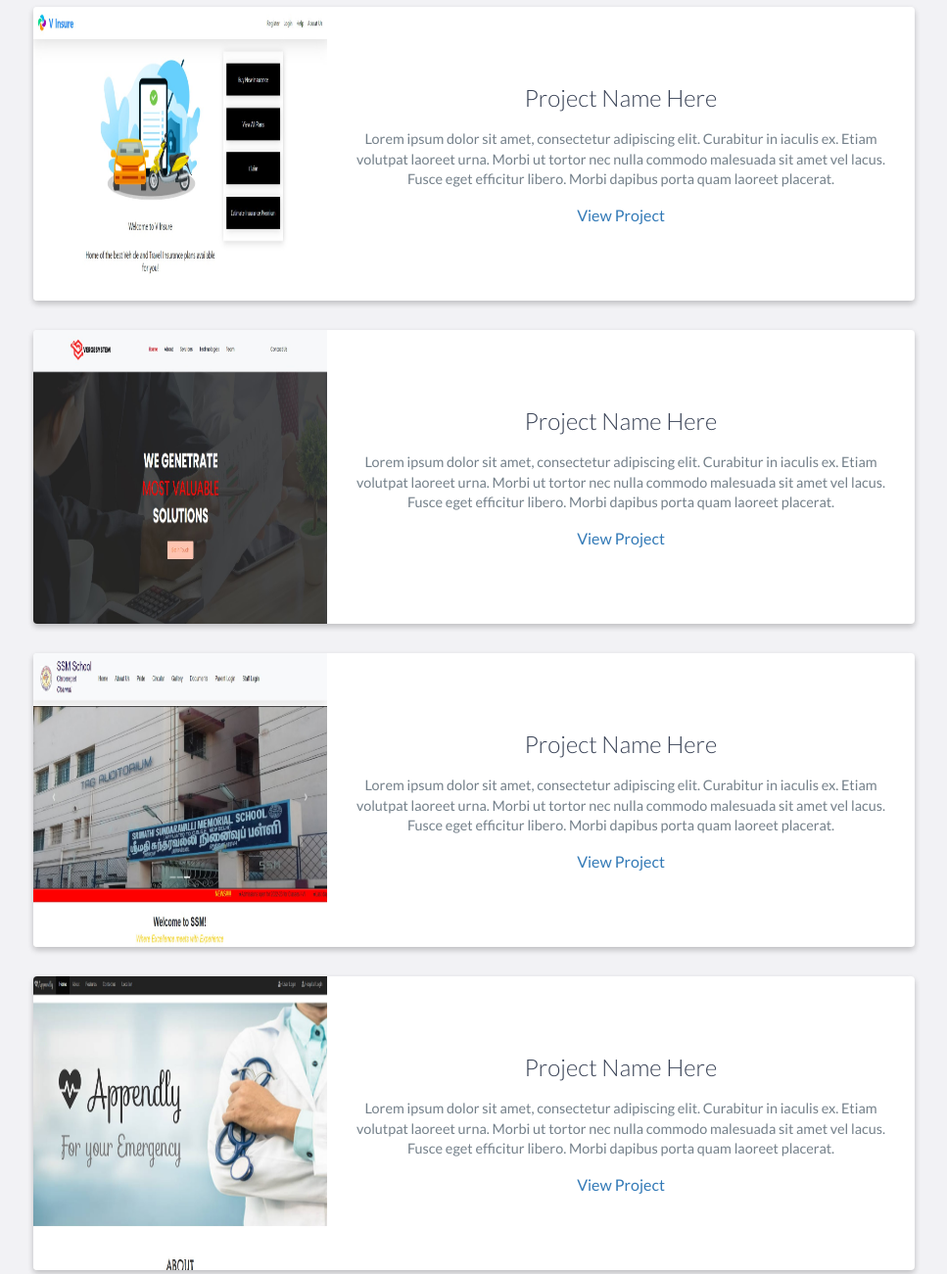
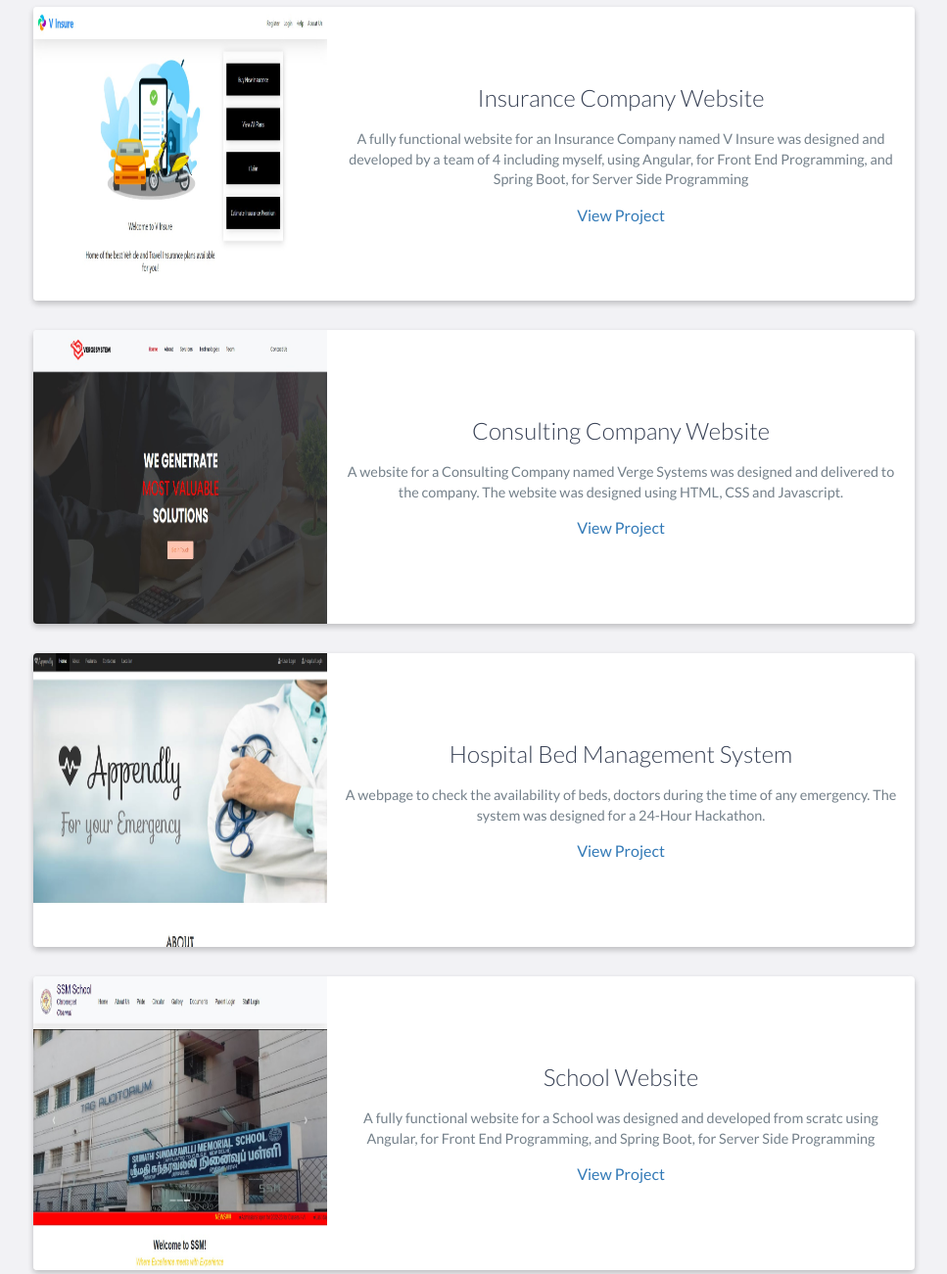
Before and after one commit to Sowmya2400/Portfolio, a website: page index.html in a window 1280 px wide. Shown: the part 2540-3841 px from the top of the page at 98% size, without its empty margins (156-1123 px from the left). Drawn offline with nearby package versions, Linux system fonts and the light colour scheme.

Commit message:
projects content

```diff
--- a/index.html
+++ b/index.html
@@ -168,9 +168,11 @@
                     </div>
                     <!-- End .project-image -->
                     <div class="project-info">
-                        <h3>Project Name Here</h3>
+                        <h3>Insurance Company Website</h3>
                         <p>
-                            Lorem ipsum dolor sit amet, consectetur adipiscing elit. Curabitur in iaculis ex. Etiam volutpat laoreet urna. Morbi ut tortor nec nulla commodo malesuada sit amet vel lacus. Fusce eget efficitur libero. Morbi dapibus porta quam laoreet placerat.
+                            A fully functional website for an Insurance Company named V Insure was designed and developed
+                            by a team of 4 including myself, using Angular, for Front End Programming, and Spring
+                            Boot, for Server Side Programming
                         </p>
                         <a href="#">View Project</a>
                     </div>
@@ -184,11 +186,29 @@
                     </div>
                     <!-- End .project-image -->
                     <div class="project-info">
-                        <h3>Project Name Here</h3>
+                        <h3>Consulting Company Website</h3>
                         <p>
-                            Lorem ipsum dolor sit amet, consectetur adipiscing elit. Curabitur in iaculis ex. Etiam volutpat laoreet urna. Morbi ut tortor nec nulla commodo malesuada sit amet vel lacus. Fusce eget efficitur libero. Morbi dapibus porta quam laoreet placerat.
+                            A website for a Consulting Company named Verge Systems was designed and
+                            delivered to the company. The website was designed using HTML, CSS and Javascript.
                         </p>
                         <a href="https://sowmya2400.github.io/verge-systems/">View Project</a>
+                    </div>
+                    <!-- End .project-info -->
+                </div>
+                <!-- End .project -->
+
+                <div class="project shadow-large">
+                    <div class="project-image">
+                        <img src="images/proj4.jpg"style="height: 300px; width: 300px;" />
+                    </div>
+                    <!-- End .project-image -->
+                    <div class="project-info">
+                        <h3>Hospital Bed Management System</h3>
+                        <p>
+                            A webpage to check the availability of beds, doctors during the
+                            time of any emergency. The system was designed for a 24-Hour Hackathon.
+                       </p>
+                        <a href="https://sowmya2400.github.io/Appendly/">View Project</a>
                     </div>
                     <!-- End .project-info -->
                 </div>
@@ -200,9 +220,11 @@
                     </div>
                     <!-- End .project-image -->
                     <div class="project-info">
-                        <h3>Project Name Here</h3>
+                        <h3>School Website</h3>
                         <p>
-                            Lorem ipsum dolor sit amet, consectetur adipiscing elit. Curabitur in iaculis ex. Etiam volutpat laoreet urna. Morbi ut tortor nec nulla commodo malesuada sit amet vel lacus. Fusce eget efficitur libero. Morbi dapibus porta quam laoreet placerat.
+                            A fully functional website for a School was designed and developed from scratc
+                            using Angular, for Front End Programming, and Spring
+                            Boot, for Server Side Programming
                         </p>
                         <a href="https://ssmschool1.vercel.app/">View Project</a>
                     </div>
@@ -210,21 +232,6 @@
                 </div>
                 <!-- End .project -->
 
-                <div class="project shadow-large">
-                    <div class="project-image">
-                        <img src="images/proj4.jpg"style="height: 300px; width: 300px;" />
-                    </div>
-                    <!-- End .project-image -->
-                    <div class="project-info">
-                        <h3>Project Name Here</h3>
-                        <p>
-                            Lorem ipsum dolor sit amet, consectetur adipiscing elit. Curabitur in iaculis ex. Etiam volutpat laoreet urna. Morbi ut tortor nec nulla commodo malesuada sit amet vel lacus. Fusce eget efficitur libero. Morbi dapibus porta quam laoreet placerat.
-                        </p>
-                        <a href="https://sowmya2400.github.io/Appendly/">View Project</a>
-                    </div>
-                    <!-- End .project-info -->
-                </div>
-                <!-- End .project -->
             </div>
         </div>
     </div>
```
